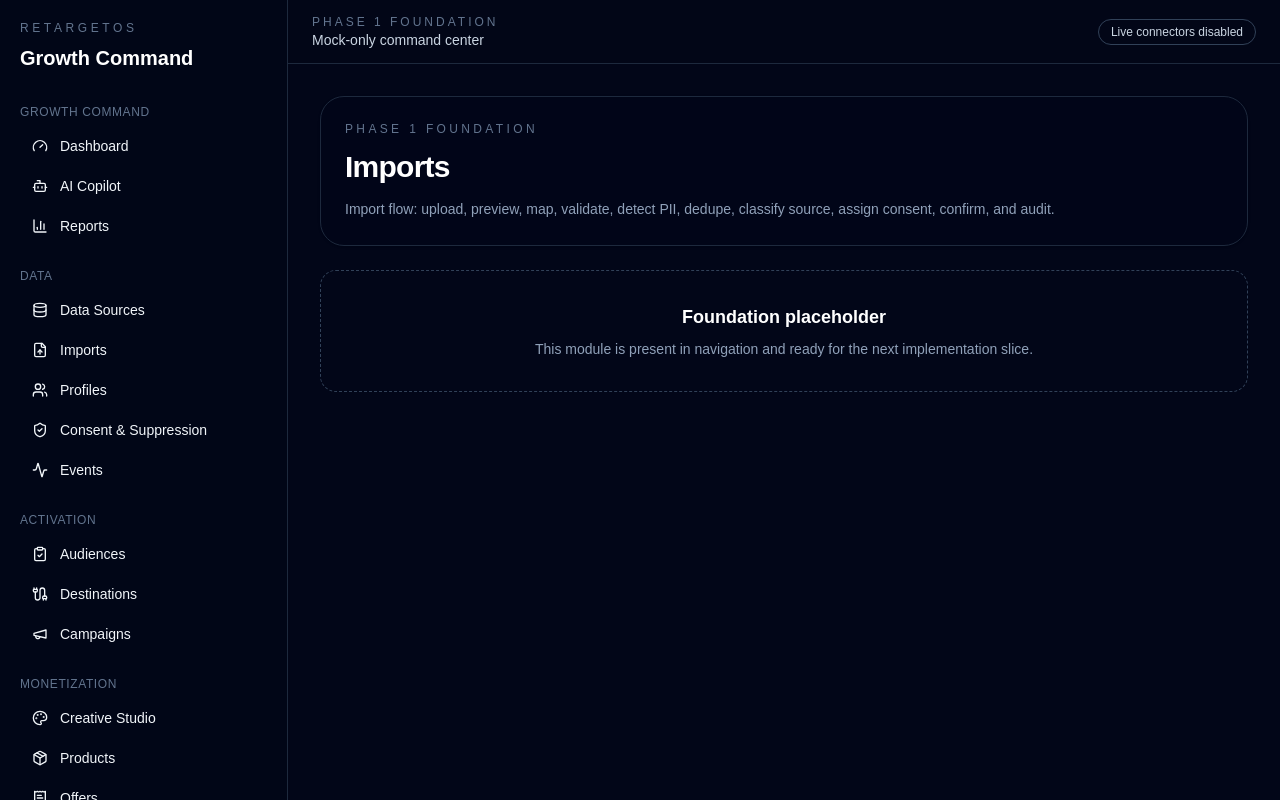
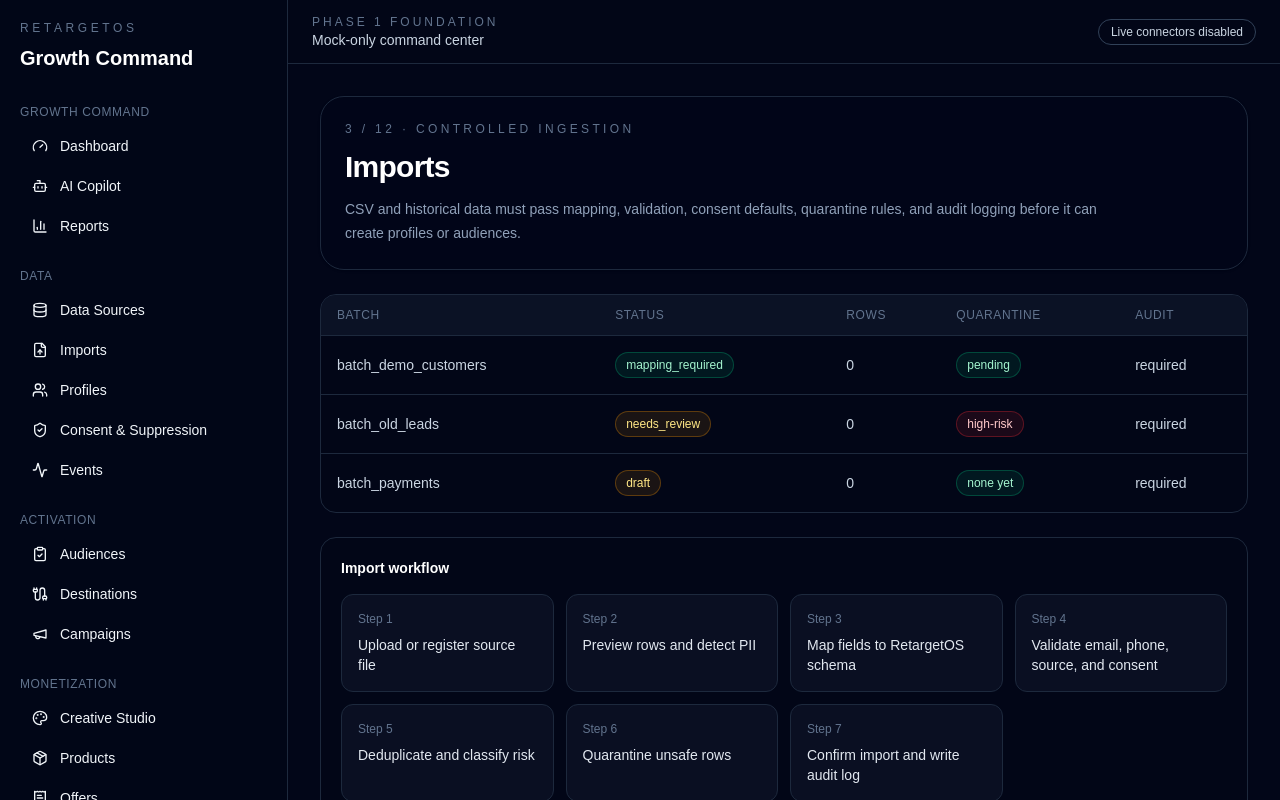
Before and after one commit to besfeng23/RetargetOS, a Next.js app: page /imports in a window 1280 px wide. Shown: the top 800 px of the page. Built offline with nearby package versions, Linux system fonts and the light colour scheme.

Commit message:
Build imports MVP page

```diff
--- a/src/app/imports/page.tsx
+++ b/src/app/imports/page.tsx
@@ -1,10 +1,43 @@
+import { ApiEndpointPanel } from "@/components/api-endpoint-panel";
 import { AppShell } from "@/components/app-shell";
 import { ModulePage } from "@/components/module-page";
+import { OpsTable } from "@/components/ops-table";
+import { endpointActions, importRows } from "@/lib/mock-data";
+
+const steps = [
+  "Upload or register source file",
+  "Preview rows and detect PII",
+  "Map fields to RetargetOS schema",
+  "Validate email, phone, source, and consent",
+  "Deduplicate and classify risk",
+  "Quarantine unsafe rows",
+  "Confirm import and write audit log",
+];
 
 export default function ImportsPage() {
   return (
     <AppShell>
-      <ModulePage title="Imports" description="Import flow: upload, preview, map, validate, detect PII, dedupe, classify source, assign consent, confirm, and audit." />
+      <ModulePage
+        title="Imports"
+        eyebrow="3 / 12 · Controlled ingestion"
+        description="CSV and historical data must pass mapping, validation, consent defaults, quarantine rules, and audit logging before it can create profiles or audiences."
+      >
+        <OpsTable rows={importRows} />
+
+        <div className="rounded-2xl border border-slate-800 bg-slate-950/70 p-5">
+          <p className="text-sm font-semibold text-white">Import workflow</p>
+          <div className="mt-4 grid gap-3 md:grid-cols-2 xl:grid-cols-4">
+            {steps.map((step, index) => (
+              <div key={step} className="rounded-xl border border-slate-800 bg-slate-900/60 p-4">
+                <p className="text-xs text-slate-500">Step {index + 1}</p>
+                <p className="mt-2 text-sm font-medium text-slate-200">{step}</p>
+              </div>
+            ))}
+          </div>
+        </div>
+
+        <ApiEndpointPanel actions={endpointActions.imports} />
+      </ModulePage>
     </AppShell>
   );
 }
```
